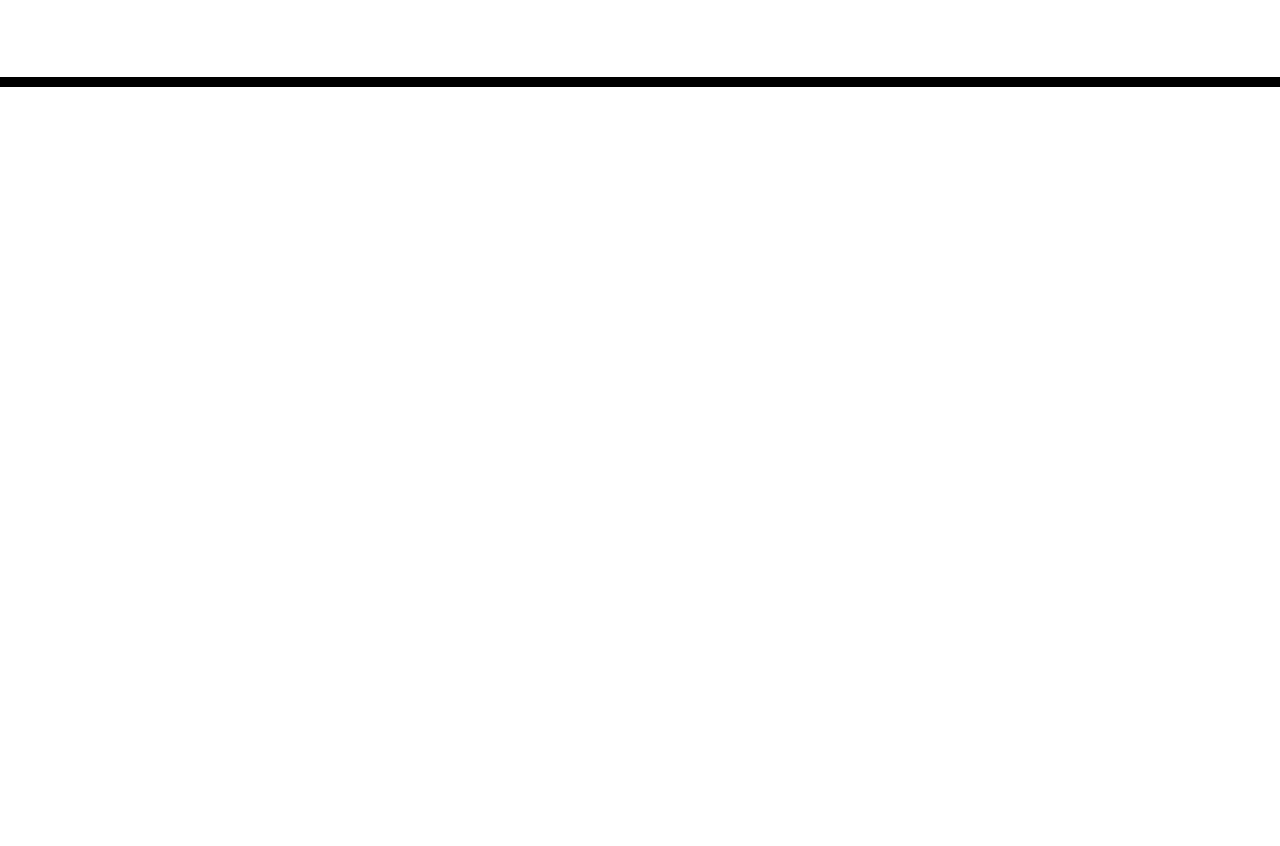
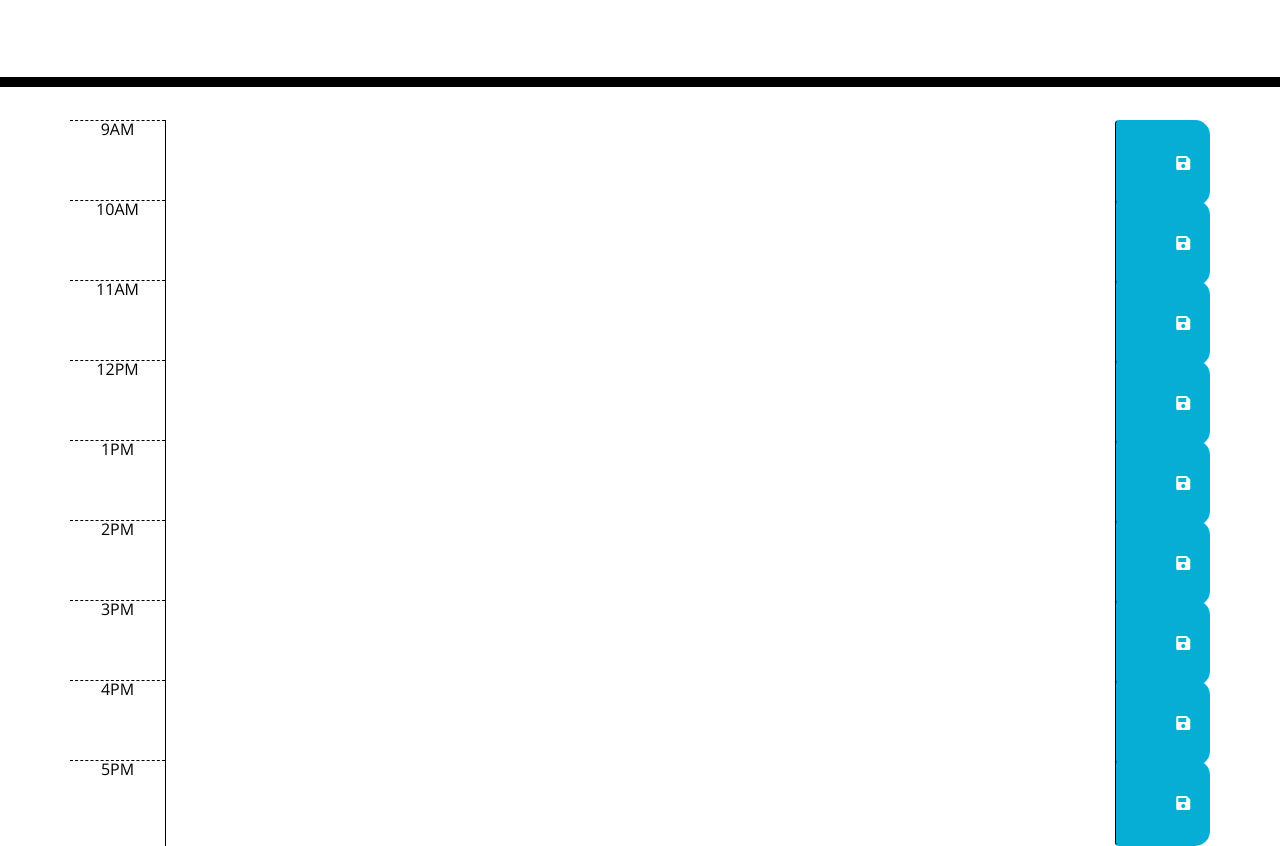
Before and after one commit to Cunnjoel/work-day-scheduler, a plain HTML site: page main/index.html in a window 1280 px wide. Shown: the part 181-1027 px from the top of the page. Before the commit the page ends 800 px from the top, so only its background shows below. Drawn offline with nearby package versions, Linux system fonts and the light colour scheme.

Commit message:
upload grid area to repo

```diff
--- a/main/index.html
+++ b/main/index.html
@@ -28,8 +28,96 @@
       <p class="lead">A simple calendar app for scheduling your work day</p>
       <p id="currentDay" class="lead"></p>
     </header>
+
+      <!-- Timeblocks go here -->
     <div class="container">
-      <!-- Timeblocks go here -->
+      <div id=900 class="row time-block">
+        <div class="col-md-1 hour">9AM</div>
+        <textarea class="col-md-10 toDo"></textarea>
+        <button type="button" class="btn saveBtn col-md-1">
+          <i class="fas fa-save"></i>
+        </button>
+      </div>
+    </div>
+
+    <div class="container">
+      <div id=1000 class="row time-block">
+        <div class="col-md-1 hour">10AM</div>
+        <textarea class="col-md-10 toDo"></textarea>
+        <button type="button" class="btn saveBtn col-md-1">
+          <i class="fas fa-save"></i>
+        </button>
+      </div>
+    </div>
+
+    <div class="container">
+      <div id=1100 class="row time-block">
+        <div class="col-md-1 hour">11AM</div>
+        <textarea class="col-md-10 toDo"></textarea>
+        <button type="button" class="btn saveBtn col-md-1">
+          <i class="fas fa-save"></i>
+        </button>
+      </div>
+    </div>
+
+    <div class="container">
+      <div id=1200 class="row time-block">
+        <div class="col-md-1 hour">12PM</div>
+        <textarea class="col-md-10 toDo"></textarea>
+        <button type="button" class="btn saveBtn col-md-1">
+          <i class="fas fa-save"></i>
+        </button>
+      </div>
+    </div>
+
+    <div class="container">
+      <div id=1300 class="row time-block">
+        <div class="col-md-1 hour">1PM</div>
+        <textarea class="col-md-10 toDo"></textarea>
+        <button type="button" class="btn saveBtn col-md-1">
+          <i class="fas fa-save"></i>
+        </button>
+      </div>
+    </div>
+
+    <div class="container">
+      <div id=1400 class="row time-block">
+        <div class="col-md-1 hour">2PM</div>
+        <textarea class="col-md-10 toDo"></textarea>
+        <button type="button" class="btn saveBtn col-md-1">
+          <i class="fas fa-save"></i>
+        </button>
+      </div>
+    </div>
+
+    <div class="container">
+      <div id=1500 class="row time-block">
+        <div class="col-md-1 hour">3PM</div>
+        <textarea class="col-md-10 toDo"></textarea>
+        <button type="button" class="btn saveBtn col-md-1">
+          <i class="fas fa-save"></i>
+        </button>
+      </div>
+    </div>
+
+    <div class="container">
+      <div id=1600 class="row time-block">
+        <div class="col-md-1 hour">4PM</div>
+        <textarea class="col-md-10 toDo"></textarea>
+        <button type="button" class="btn saveBtn col-md-1">
+          <i class="fas fa-save"></i>
+        </button>
+      </div>
+    </div>
+
+    <div class="container">
+      <div id=1700 class="row time-block">
+        <div class="col-md-1 hour">5PM</div>
+        <textarea class="col-md-10 toDo"></textarea>
+        <button type="button" class="btn saveBtn col-md-1">
+          <i class="fas fa-save"></i>
+        </button>
+      </div>
     </div>
 
     <script src="https://cdnjs.cloudflare.com/ajax/libs/jquery/3.2.1/jquery.min.js"></script>
```
